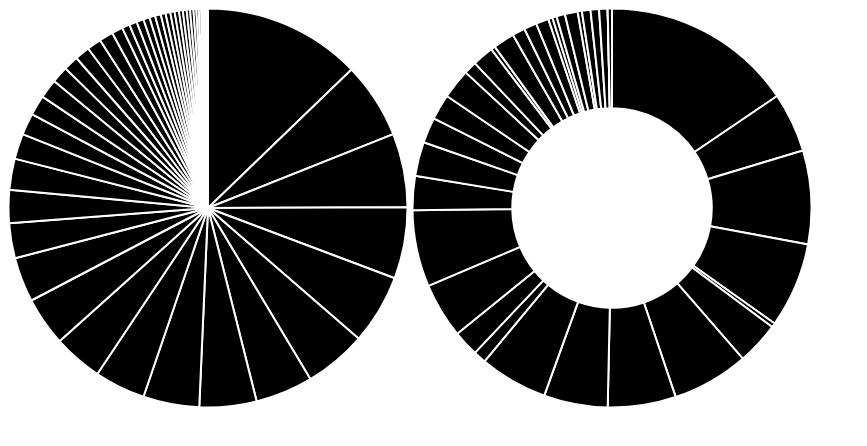
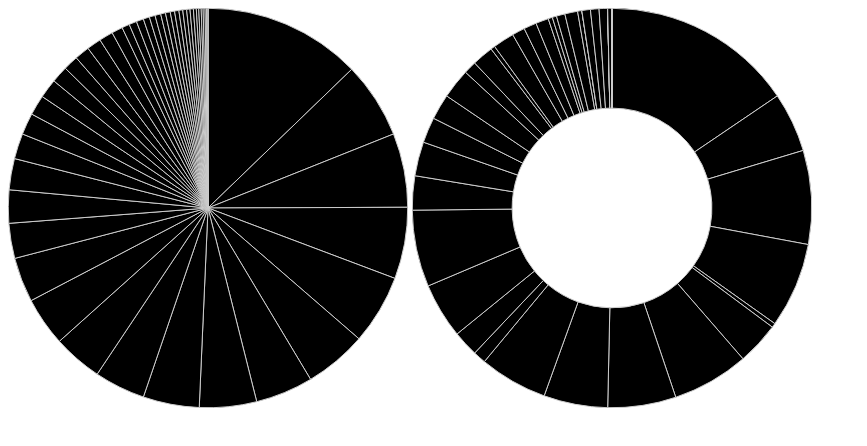
Before and after one commit to ManagedApplicationServices/analyze_code, a plain HTML site: page output/index.html in a window 1280 px wide. Shown: the whole page, without its empty margins (0-867 px from the left). Drawn offline with Linux system fonts and the light colour scheme.

Commit message:
showing chart

```diff
--- a/output/index.html
+++ b/output/index.html
@@ -10,9 +10,17 @@
     var data2 = JSON.parse(data2);
 
     var ctx = document.getElementById("myChart1").getContext("2d");
-    var myNewChart = new Chart(ctx).Pie(data1);
+    var myNewChart = new Chart(ctx).Pie(data1, {
+      segmentShowStroke: true,
+      segmentStrokeColor: "#CCC",
+      segmentStrokeWidth: 1,
+    });
 
     var ctx = document.getElementById("myChart2").getContext("2d");
-    var myNewChart = new Chart(ctx).Doughnut(data2);
+    var myNewChart = new Chart(ctx).Doughnut(data2, {
+      segmentShowStroke: true,
+      segmentStrokeColor: "#CCC",
+      segmentStrokeWidth: 1,
+    });
   </script>
 </body>
```
Also changed, not shown: 1 other file.
